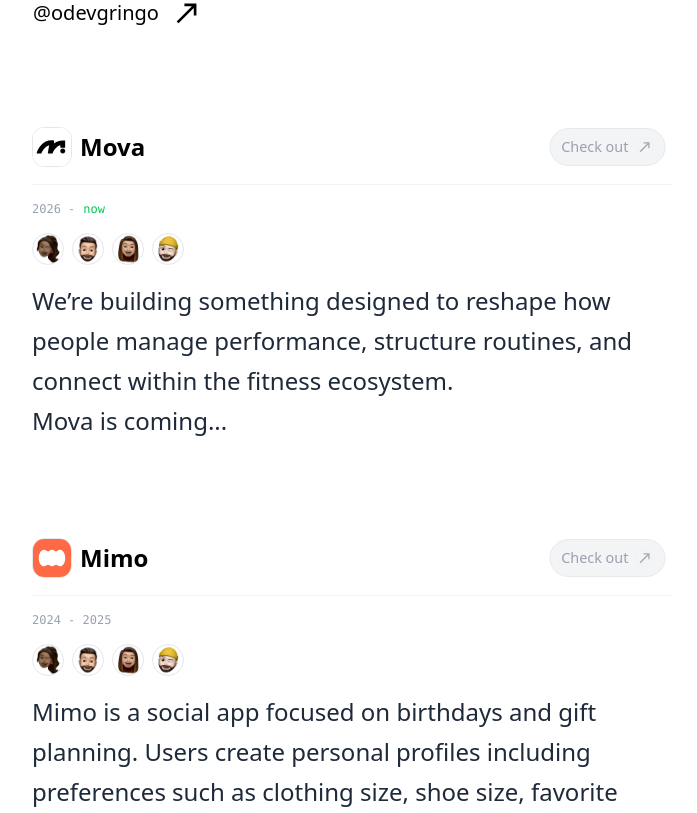
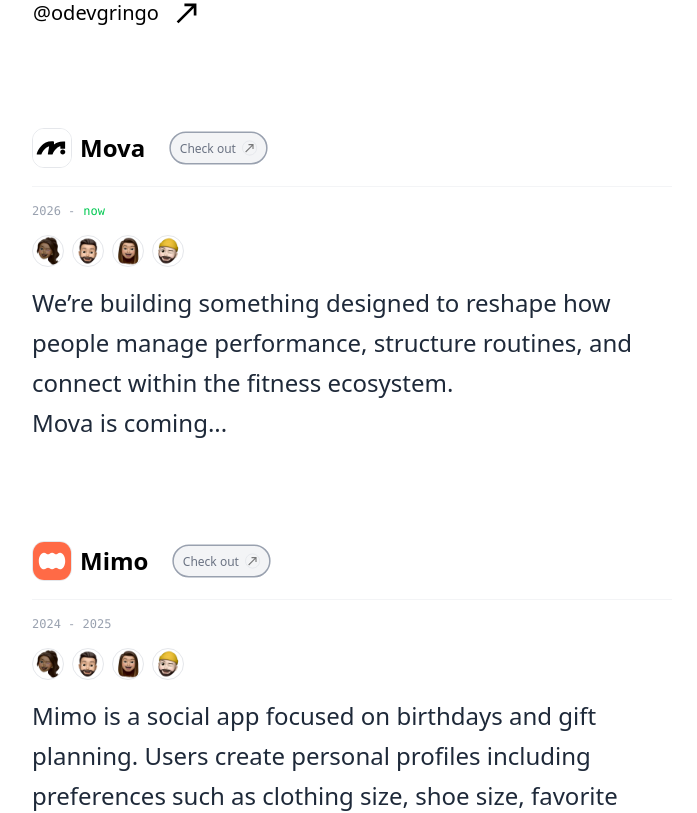
Before and after one commit to alexmonteirodev/portifolio-alex-react, a React (Vite) app in the folder portifolio-alex-react/: page / in a window 1280 px wide. Shown: the part 1060-1873 px from the top of the page, without its empty margins (288-985 px from the left). Built offline with nearby package versions, Linux system fonts and the light colour scheme.

Commit message:
Update appTitle.tsx

```diff
--- a/portifolio-alex-react/src/components/appTitle.tsx
+++ b/portifolio-alex-react/src/components/appTitle.tsx
@@ -13,7 +13,7 @@ const AppTitle = ({
 }) => {
   return (
     <div className="sticky top-0 z-20 py-3 md:py-4 bg-white/70 backdrop-blur-md border-b border-gray-100 ">
-      <div className="flex flex-row gap-2 items-center justify-between">
+      <div className="flex flex-row gap-2 items-center justify-between md:justify-start">
         <div className="flex flex-row gap-2 items-center ">
           <img
             className="rounded-xl h-10 w-10 border border-gray-200"
@@ -22,10 +22,10 @@ const AppTitle = ({
           />
           <p className="text-2xl font-bold ">{name}</p>
         </div>
-        <div className="flex flex-row items-center  gap-2 text-gray-400 border border-gray-200 bg-gray-100 px-3 py-2 rounded-full scale-90 cursor-pointer hover:opacity-80 hover:text-gray-600 group ">
+        <div className="flex flex-row items-center  gap-2 text-gray-500 border-2 border-gray-400 bg-gray-100 px-3 py-2 rounded-full scale-75 cursor-pointer hover:opacity-80 hover:text-black hover:border-gray-500  group ">
           <a href={link}>Check out</a>
           <img
-            className="rounded-xl h-5 w-5 border border-gray-200 opacity-30 transition-transform duration-300 group-hover:rotate-45 text-gray-400"
+            className="rounded-xl h-5 w-5 border border-gray-300 opacity-50 transition-transform duration-300 group-hover:rotate-45 text-gray-400 group-hover:opacity-100"
             src={arrowIcon}
             alt={alt}
           />
```
